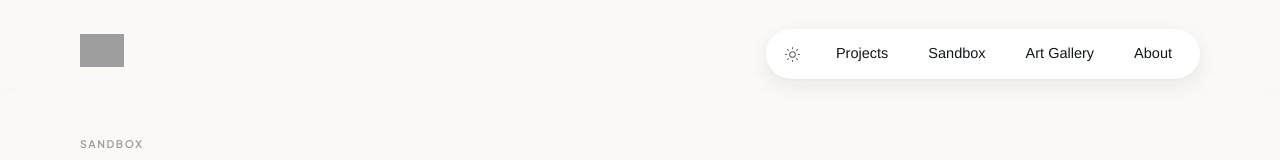
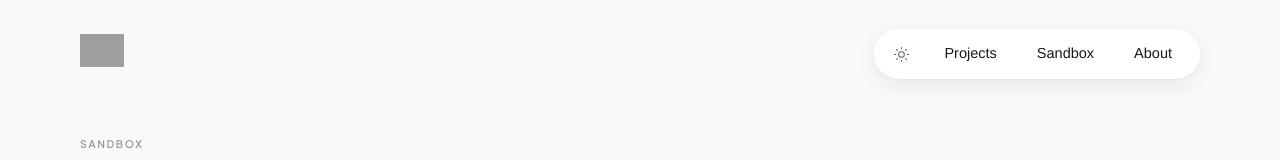
Before and after one commit to jazlynnkurni/portfolio-experiments, a Next.js app: page /sandbox in a window 1280 px wide. Shown: the top 160 px of the page. Built offline with nearby package versions, Linux system fonts and the light colour scheme; no server answers.

Commit message:
Sandbox nav: Projects, Sandbox, About
Co-Authored-By: Claude Fable 5.1 <noreply@anthropic.com>

```diff
--- a/src/components/Sandbox/Chrome.tsx
+++ b/src/components/Sandbox/Chrome.tsx
@@ -99,7 +99,6 @@ export function Nav() {
         </button>
         <a className="l" href={HOME + "/#work"} data-href={HOME + "/#work"} onClick={carry}>Projects</a>
         <a className="l" href="/sandbox" aria-current="page">Sandbox</a>
-        <a className="l" href={HOME + "/art-gallery.html"} data-href={HOME + "/art-gallery.html"} onClick={carry}>Art Gallery</a>
         <a className="l" href={HOME + "/about.html"} data-href={HOME + "/about.html"} onClick={carry}>About</a>
       </span>
     </div></nav>
```
